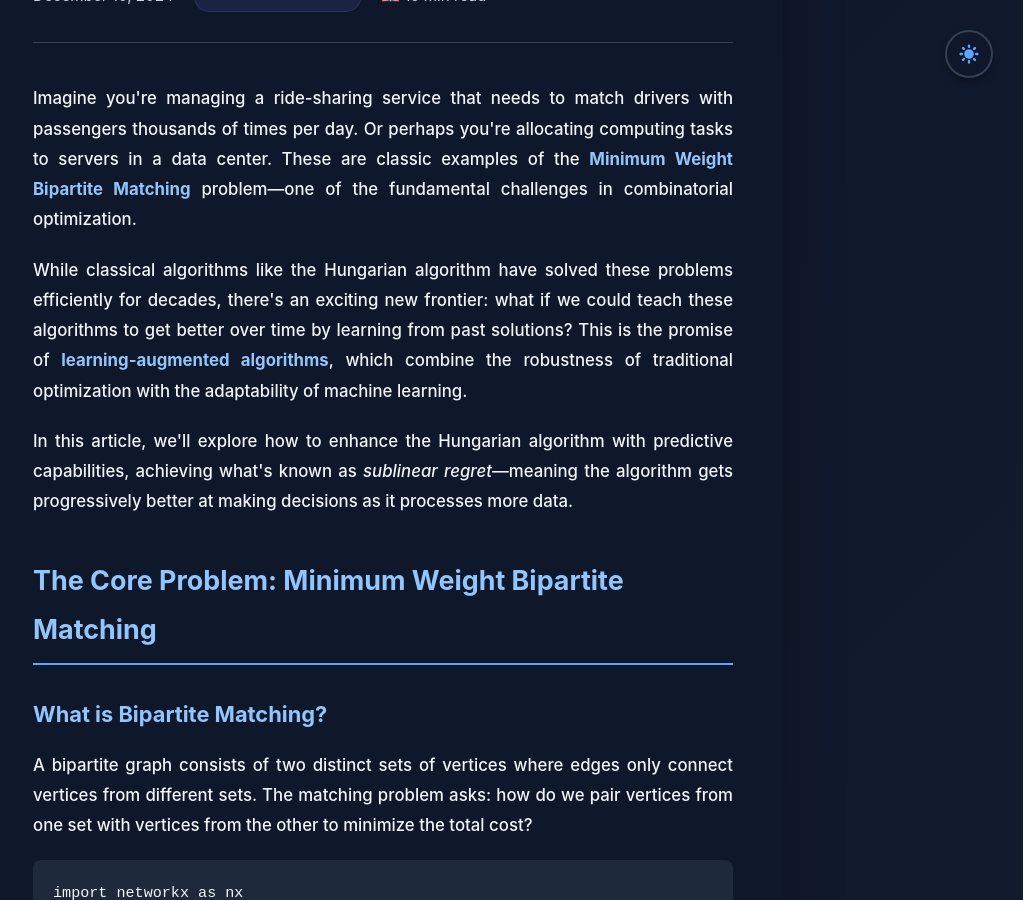
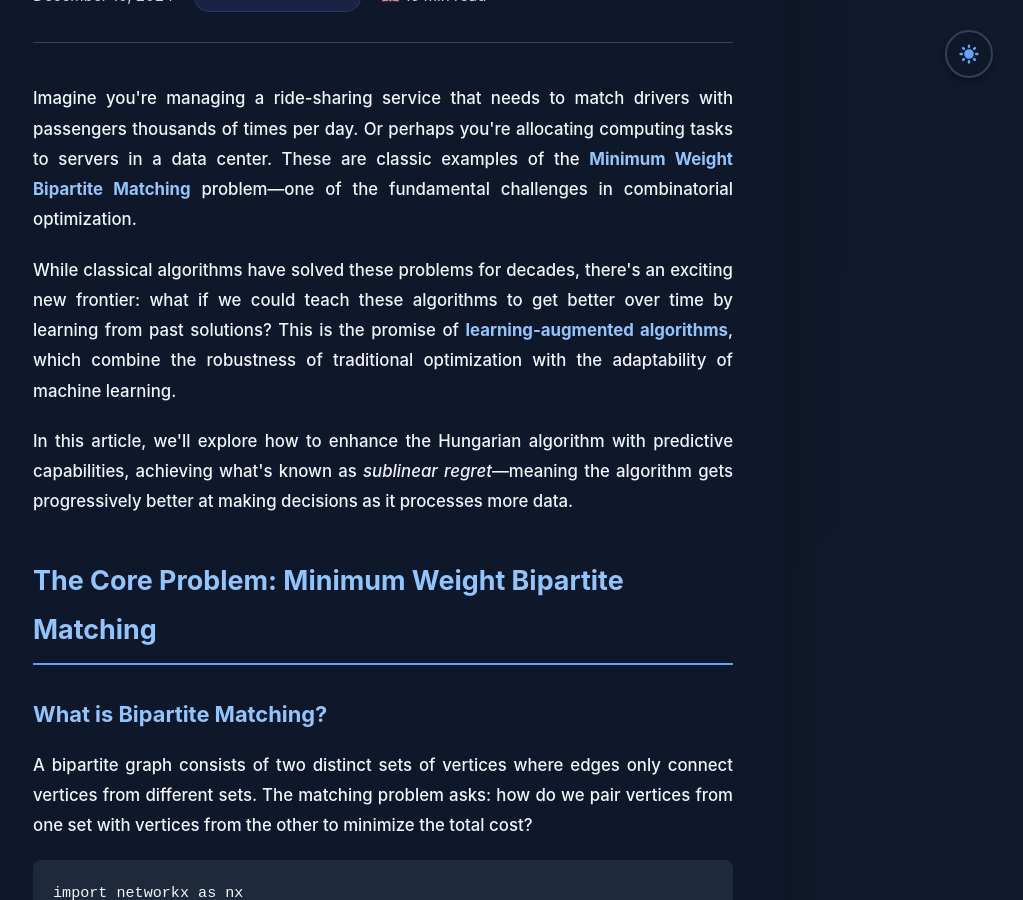
Before and after one commit to andisheGhs/andisheGhs.github.io, a Jekyll site: the page articles/learning-augmented-algorithms.html, which Jekyll copies as it is, in a window 1280 px wide and 900 px high, scrolled down 349 px. Shown: the whole window, without its empty margins (257-1280 px from the left). Built offline with Jekyll 4.4.1, drawn with Linux system fonts in a browser that asks for light colours.

Commit message:
Remove redundant phrasing in article text

```diff
--- a/articles/learning-augmented-algorithms.html
+++ b/articles/learning-augmented-algorithms.html
@@ -503,7 +503,7 @@
                 </p>
 
                 <p>
-                    While classical algorithms like the Hungarian algorithm have solved these problems efficiently for decades, there's an exciting new frontier: what if we could teach these algorithms to get better over time by learning from past solutions? This is the promise of <strong>learning-augmented algorithms</strong>, which combine the robustness of traditional optimization with the adaptability of machine learning.
+                    While classical algorithms have solved these problems for decades, there's an exciting new frontier: what if we could teach these algorithms to get better over time by learning from past solutions? This is the promise of <strong>learning-augmented algorithms</strong>, which combine the robustness of traditional optimization with the adaptability of machine learning.
                 </p>
 
                 <p>
```
